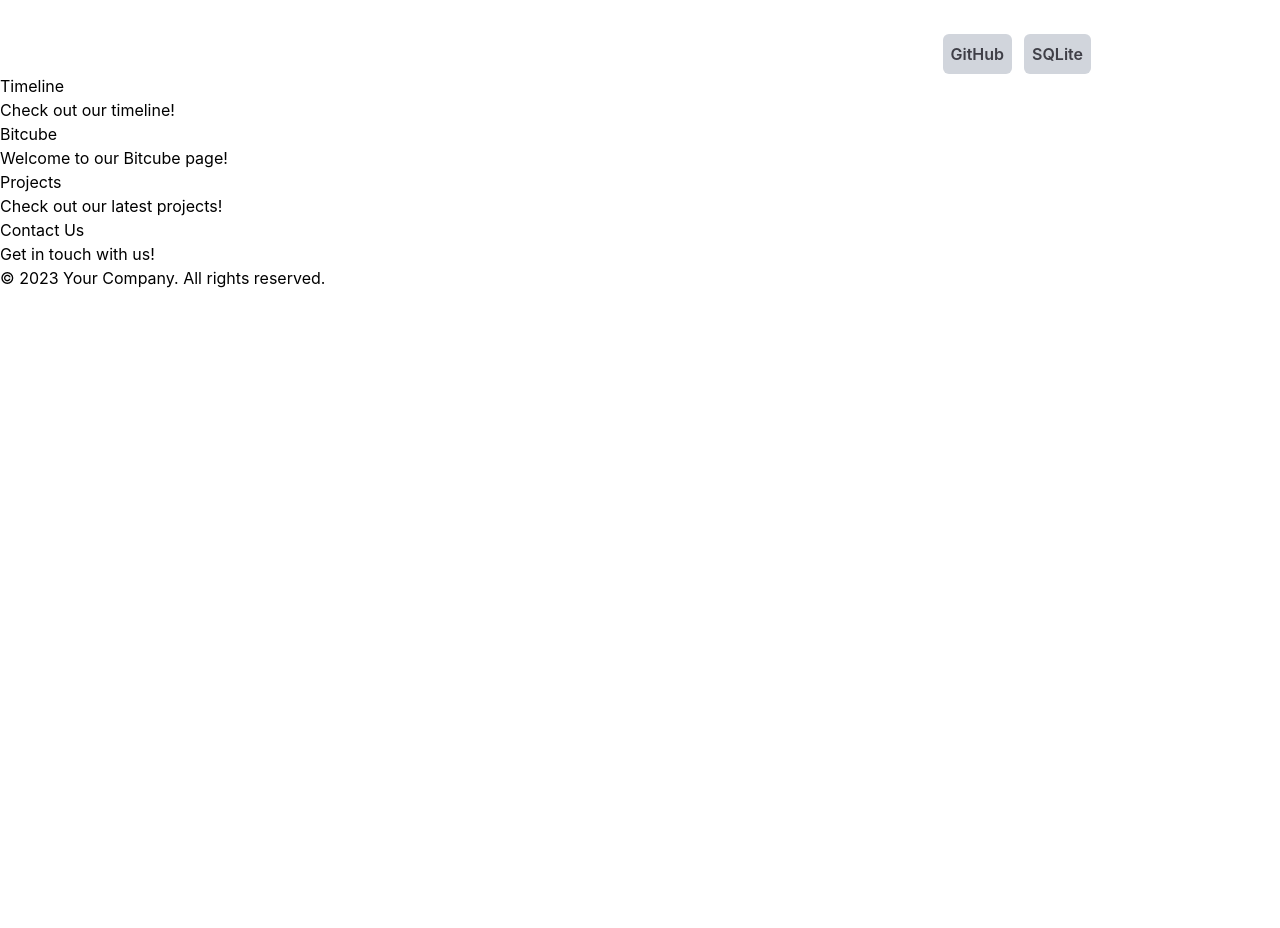
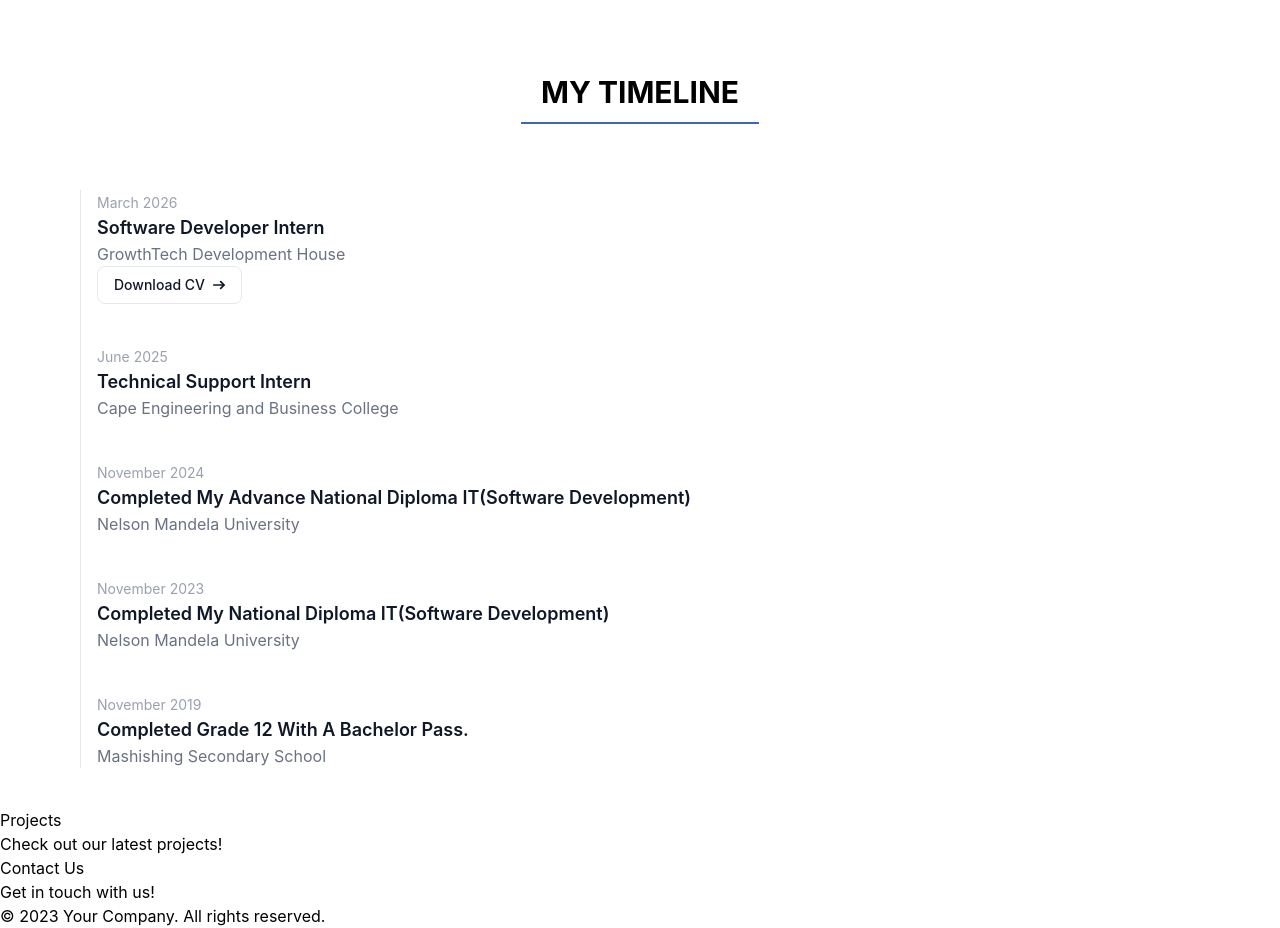
Before and after one commit to BonganiGlen04/portfolio, a React (Vite) app: page / in a window 1280 px wide. Shown: the part 1634-2562 px from the top of the page. Before the commit the page ends 1924 px from the top, so only its background shows below. Built offline with nearby package versions, Linux system fonts and the light colour scheme.

Commit message:
Refactor About and Timeline components for improved layout and content

```diff
--- a/src/App.jsx
+++ b/src/App.jsx
@@ -15,7 +15,7 @@ function App() {
       <Navbar/>
       <section id="Home"><Homepage/></section>
       <section id="Aboutpage"><Aboutpage/></section>
-      <section id="Timelinepage"><Timelinepage/><Bitcube/></section>
+      <section id="Timelinepage"><Timelinepage/></section>
       <section id="Project"><Projectpage/></section>
       <section id="Contact"><Contactpage/></section>
       <Footer/>
--- a/src/Components/About.tsx
+++ b/src/Components/About.tsx
@@ -34,11 +34,9 @@ const About = () => {
         </p>
         </Fade>
       </div>
+
       <div className="md:flex md:mt-20 ">
-
-      </div>
-      <div className="md:flex md:mt-20 ">
-        <div className=" md:mt-20  ml-10 md:ml-20 md:flex-grow">
+        <div className=" md:mt-20  ml-10 md:ml-20 md:grow">
           <Fade direction="left">
             <div>
               <h1 className="font-bold text-2xl">Get To know Me!</h1>
@@ -84,7 +82,7 @@ const About = () => {
                 <h1 className="font-semibold text-zinc-700">ASP.NET Core</h1>
               </div>
 
-              <div className="mt-10 bg-gray-300 text-center py-2 max-w-26 pr-2 pl-2 rounded-md ml-3  ">
+              <div className="mt-10 bg-gray-300 text-center py-2 max-w-28 pr-2 pl-2 rounded-md ml-3  ">
                 <h1 className="font-semibold text-zinc-700">TailwindCSS</h1>
               </div>
           </Fade>
--- a/src/Components/Timeline.tsx
+++ b/src/Components/Timeline.tsx
@@ -1,8 +1,71 @@
+import {Fade} from "react-awesome-reveal"
+import cycling from "./../assets/cycling.json"
+import LottieImport from "react-lottie";
+
+const Lottie = (LottieImport as any).default ?? LottieImport;
+
 const Timeline = () => {
   return (
-    <div>
-      <h1>Timeline</h1>
-      <p>Check out our timeline!</p>
+    <div className='mt-20'>
+      <div>
+        <h1 className="text-center font-bold text-3xl">
+          <Fade direction='right'>
+            <span className="border-b-2 border-[#4267B2] px-5 py-3">MY TIMELINE</span>
+          </Fade>
+        </h1>
+      </div>
+
+      <div className='md:flex'>
+        <div className='ml-20 mt-20'>
+            <ol className="relative border-s border-gray-200 dark:border-gray-700">
+
+
+
+              <li className="ms-4 mb-10">
+                  {/* <div className="absolute w-3 h-3 bg-gray-200 rounded-full mt-1.5 -insert-1.5 border border-white dark:border-gray-900 dark:bg-gray-700"></div> */}
+                  <time className="mb-1 text-sm font-normal leading-none text-gray-400 dark:text-gray-500">March 2026</time>
+                  <h3 className="text-lg font-semibold text-gray-900 dark:text-gray-500">Software Developer Intern</h3>
+                  <p className="text-base font-normal text-gray-500 dark:text-gray-400">GrowthTech Development House</p>
+                  <a href="https://drive.google.com/file/d/1_pyN9WIEin5RAisqBVKBR9lchf1Qb1B5/view?usp=drive_link " className="inline-flex items-center px-4 py-2 text-sm font-medium text-gray-900 bg-white border border-gray-200 rounded-lg hover:bg-gray-100 hover:text-blue-700 focus:z-10 focus:ring-4 focus:outline-none focus:ring-gray-100 dark:bg-gray-800 dark:text-gray-400 dark:border-gray-600 dark:hover:text-white dark:hover:bg-gray-700 dark:focus:ring-gray-700" target="_blank">
+                  Download CV
+                  <svg className="w-3 h-3 ms-2 rtl:rotate-180" aria-hidden="true" xmlns="http://www.w3.org/2000/svg" fill="none" viewBox="0 0 14 10">
+                    <path stroke="currentColor" stroke-linecap="round" stroke-linejoin="round" stroke-width="2" d="M1 5h12m0 0L9 1m4 4L9 9"/>
+                  </svg>
+                </a>
+              </li>
+
+              <li className="ms-4 mb-10">
+                  {/* <div className="absolute w-3 h-3 bg-gray-200 rounded-full mt-1.5 -insert-1.5 border border-white dark:border-gray-900 dark:bg-gray-700"></div> */}
+                  <time className="mb-1 text-sm font-normal leading-none text-gray-400 dark:text-gray-500">June 2025</time>
+                  <h3 className="text-lg font-semibold text-gray-900 dark:text-gray-500">Technical Support Intern</h3>
+                  <p className="text-base font-normal text-gray-500 dark:text-gray-400">Cape Engineering and Business College</p>
+              </li>
+
+              <li className="ms-4 mb-10">
+                  {/* <div className="absolute w-3 h-3 bg-gray-200 rounded-full mt-1.5 -insert-1.5 border border-white dark:border-gray-900 dark:bg-gray-700"></div> */}
+                  <time className="mb-1 text-sm font-normal leading-none text-gray-400 dark:text-gray-500">November 2024</time>
+                  <h3 className="text-lg font-semibold text-gray-900 dark:text-gray-500">Completed My Advance National Diploma IT(Software Development)</h3>
+                  <p className="text-base font-normal text-gray-500 dark:text-gray-400">Nelson Mandela University</p>
+              </li>
+
+              <li className="ms-4 mb-10">
+                  {/* <div className="absolute w-3 h-3 bg-gray-200 rounded-full mt-1.5 -insert-1.5 border border-white dark:border-gray-900 dark:bg-gray-700"></div> */}
+                  <time className="mb-1 text-sm font-normal leading-none text-gray-400 dark:text-gray-500">November 2023</time>
+                  <h3 className="text-lg font-semibold text-gray-900 dark:text-gray-500">Completed My National Diploma IT(Software Development)</h3>
+                  <p className="text-base font-normal text-gray-500 dark:text-gray-400">Nelson Mandela University</p>
+              </li>
+
+              <li className="mb-10 ms-4">
+                {/* <div className="absolute w-3 h-3 bg-gray-200 rounded-full mt-1.5 -insert-1.5 border border-white dark:border-gray-900 dark:bg-gray-700">
+                </div> */}
+                <time className="mb-1 text-sm font-normal leading-none text-gray-400 dark:text-gray-500">November 2019</time>
+                <h3 className="text-lg font-semibold text-gray-900 dark:text-gray-500">Completed Grade 12 With A Bachelor Pass.</h3>
+                <p className="mb-4 text-base font-normal text-gray-500 dark:text-gray-400"> Mashishing Secondary School </p>
+              </li>
+
+            </ol>
+        </div>
+      </div>
     </div>
   )
 }
```
